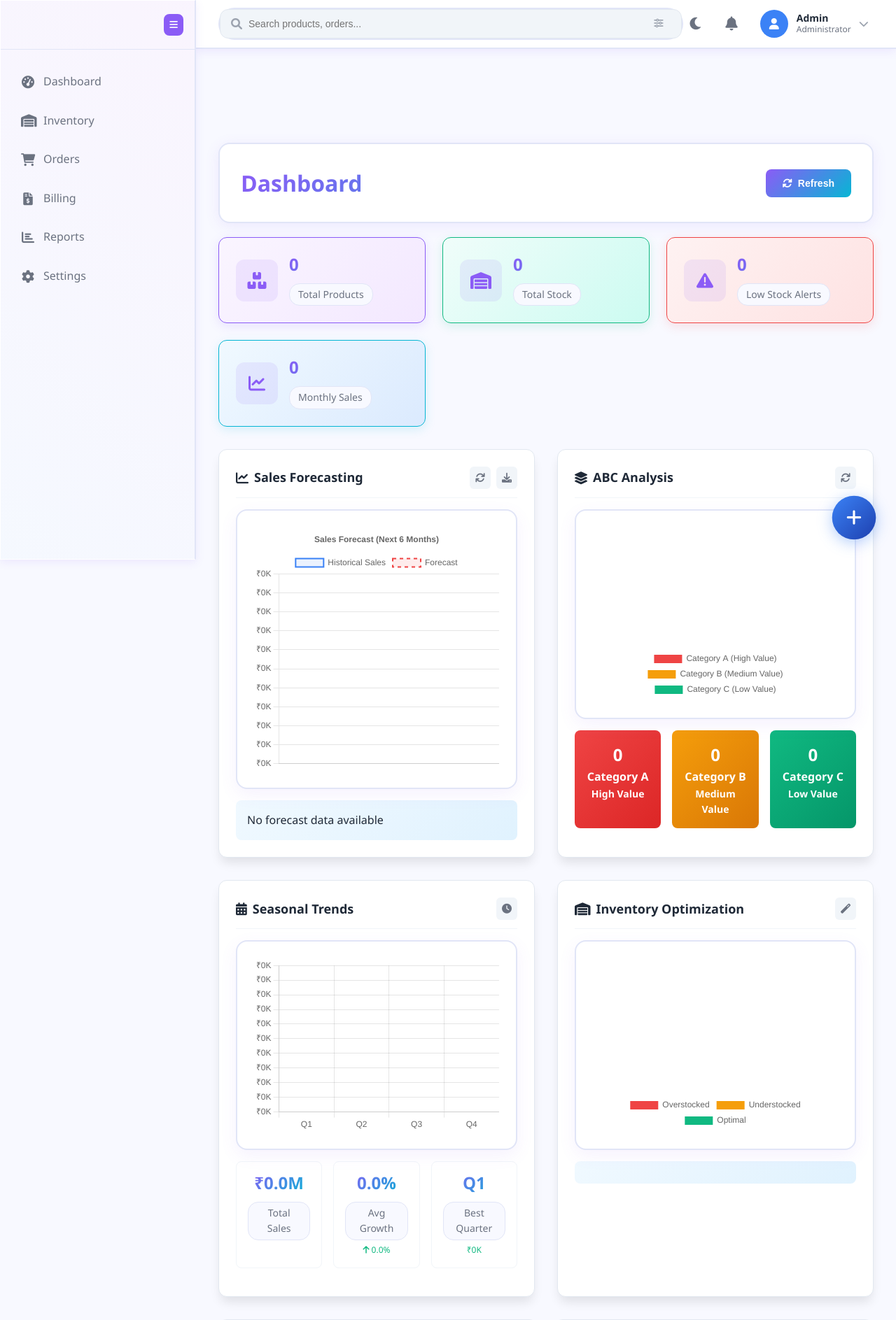
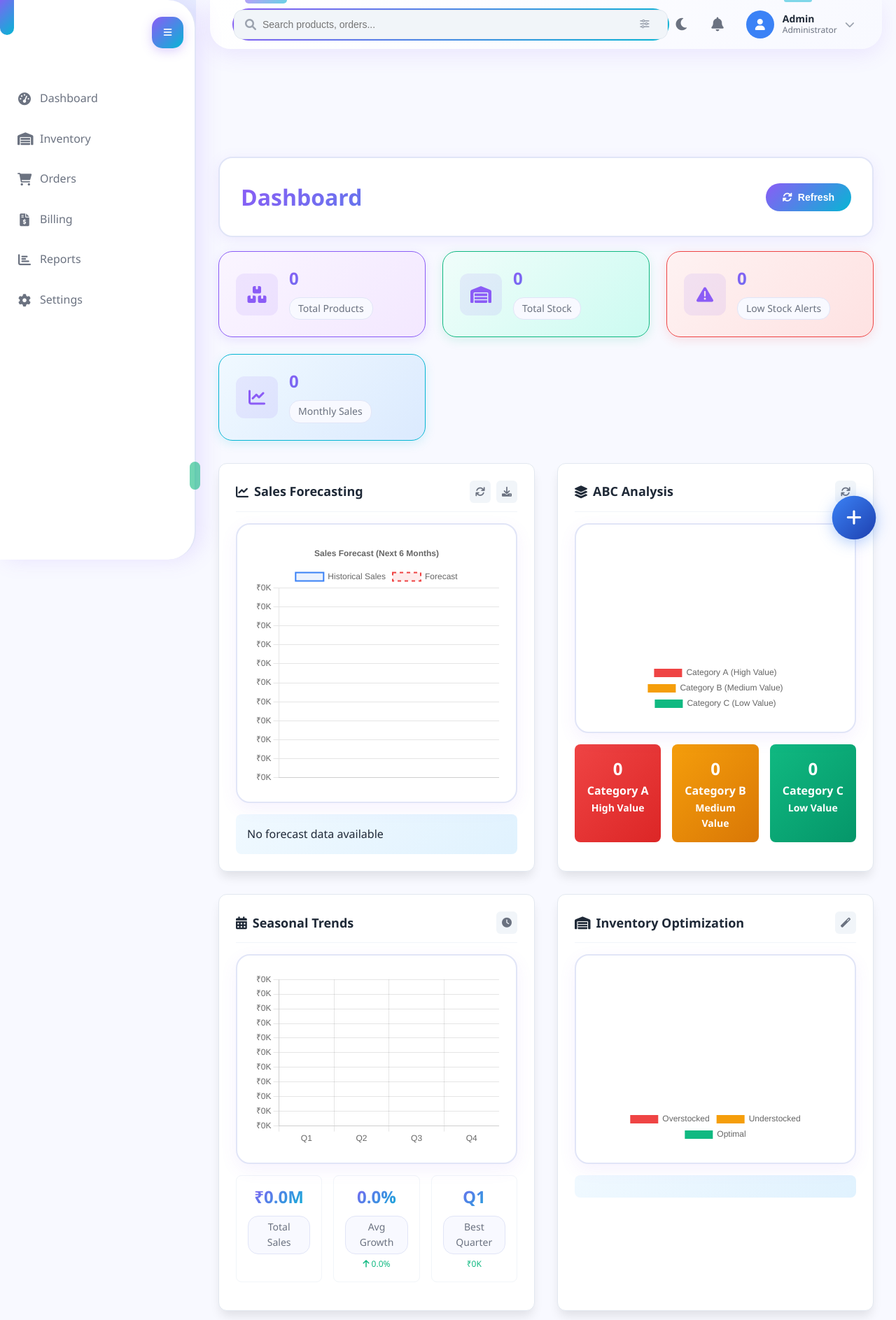
Before and after one commit to princetech89/Stockmanager, a Flask app: page /dashboard in a window 1280 px wide. Shown: the top 1887 px of the page at 70% size. Run offline with Flask 3, Linux system fonts and the light colour scheme; data that the repository does not hold is empty; some libraries are stand-ins or nearby versions.

Commit message:
Update interface design to use organic floating elements
Refactors CSS to implement a new organic design for the sidebar, header, and side panel, including gradient backgrounds, rounded borders, and subtle box shadows.

Replit-Commit-Author: Agent
Replit-Commit-Session-Id: fb2384cb-21e9-476c-bb34-f5e8d4cd0890
Replit-Commit-Checkpoint-Type: full_checkpoint
Replit-Commit-Screenshot-Url: https://storage.googleapis.com/screenshot-production-us-central1/8bf2b591-8a4b-4a07-9400-866cbd546c35/fb2384cb-21e9-476c-bb34-f5e8d4cd0890/TbtmiOy

```diff
--- a/static/css/solid-theme.css
+++ b/static/css/solid-theme.css
@@ -23,16 +23,17 @@
     display: none;
 }
 
-/* Solid Sidebar */
+/* Modern Organic Sidebar */
 .sidebar {
-    background: var(--solid-bg-primary);
-    border-right: 2px solid var(--solid-border);
-    border-radius: 0;
-    box-shadow: var(--solid-shadow);
+    background: linear-gradient(145deg, var(--solid-bg-primary), var(--solid-bg-secondary));
+    border: none;
+    border-radius: 0 40px 40px 0;
+    box-shadow: 8px 0 30px rgba(139, 92, 246, 0.15);
     backdrop-filter: none;
     -webkit-backdrop-filter: none;
     z-index: 1000;
     position: relative;
+    overflow: visible;
 }
 
 .sidebar-header .logo {
@@ -59,16 +60,17 @@
     backdrop-filter: none;
 }
 
-/* Solid Topbar */
+/* Floating Organic Header */
 .topbar {
-    background: var(--solid-bg-primary);
-    border-bottom: 2px solid var(--solid-border);
-    border-radius: 0;
-    box-shadow: var(--solid-shadow);
+    background: linear-gradient(135deg, var(--solid-bg-primary), var(--solid-bg-secondary));
+    border: none;
+    border-radius: 0 0 30px 30px;
+    box-shadow: 0 8px 30px rgba(139, 92, 246, 0.12);
     backdrop-filter: none;
     -webkit-backdrop-filter: none;
     z-index: 999;
     position: relative;
+    margin: 0 20px 20px 20px;
 }
 
 .search-box {
@@ -713,3 +716,194 @@ body {
         border-top: 2px solid var(--solid-border) !important;
     }
 }
+
+/* Additional Organic Design Elements */
+
+/* Floating Sidebar with Organic Shape */
+.sidebar::before {
+    content: '';
+    position: absolute;
+    top: -10px;
+    right: -10px;
+    width: 20px;
+    height: 60px;
+    background: var(--gradient-1);
+    border-radius: 15px;
+    opacity: 0.7;
+}
+
+.sidebar::after {
+    content: '';
+    position: absolute;
+    bottom: 100px;
+    right: -8px;
+    width: 15px;
+    height: 40px;
+    background: var(--accent-success);
+    border-radius: 10px;
+    opacity: 0.6;
+}
+
+/* Organic Navigation Links */
+.nav-link {
+    border-radius: 20px 40px 40px 20px;
+    margin: 6px 8px;
+    background: transparent;
+    position: relative;
+    overflow: hidden;
+}
+
+.nav-link::before {
+    content: '';
+    position: absolute;
+    left: 0;
+    top: 0;
+    width: 4px;
+    height: 100%;
+    background: var(--accent-primary);
+    border-radius: 0 10px 10px 0;
+    transform: scaleY(0);
+    transition: transform 0.3s ease;
+}
+
+.nav-link.active::before {
+    transform: scaleY(1);
+}
+
+.nav-link:hover::before {
+    transform: scaleY(0.7);
+    background: var(--accent-secondary);
+}
+
+/* Floating Header Design */
+.topbar {
+    position: relative;
+    overflow: visible;
+}
+
+.topbar::before {
+    content: '';
+    position: absolute;
+    top: -5px;
+    left: 50px;
+    width: 60px;
+    height: 10px;
+    background: var(--gradient-1);
+    border-radius: 50px;
+    opacity: 0.6;
+}
+
+.topbar::after {
+    content: '';
+    position: absolute;
+    top: -3px;
+    right: 100px;
+    width: 40px;
+    height: 6px;
+    background: var(--accent-info);
+    border-radius: 50px;
+    opacity: 0.5;
+}
+
+/* Organic Side Panel Design */
+.side-panel-header {
+    background: var(--gradient-1) !important;
+    color: white !important;
+    border-radius: 25px 25px 0 0 !important;
+    border-bottom: none !important;
+    position: relative !important;
+}
+
+.side-panel-header::after {
+    content: '';
+    position: absolute;
+    bottom: -10px;
+    left: 50%;
+    transform: translateX(-50%);
+    width: 60px;
+    height: 20px;
+    background: var(--gradient-1);
+    border-radius: 0 0 30px 30px;
+    opacity: 0.7;
+}
+
+.side-panel-title {
+    color: white !important;
+    text-shadow: 0 2px 4px rgba(0,0,0,0.2) !important;
+}
+
+.side-panel-close {
+    background: rgba(255, 255, 255, 0.2) !important;
+    border: 2px solid rgba(255, 255, 255, 0.3) !important;
+    color: white !important;
+    backdrop-filter: blur(10px) !important;
+}
+
+.side-panel-close:hover {
+    background: var(--accent-danger) !important;
+    border-color: var(--accent-danger) !important;
+    transform: scale(1.1) !important;
+}
+
+/* Organic Buttons and Controls */
+.sidebar-toggle {
+    background: var(--gradient-1) !important;
+    border: none !important;
+    border-radius: 15px !important;
+    width: 45px !important;
+    height: 45px !important;
+    color: white !important;
+    box-shadow: 0 4px 15px rgba(139, 92, 246, 0.3) !important;
+    transition: all 0.3s ease !important;
+}
+
+.sidebar-toggle:hover {
+    transform: scale(1.1) rotate(90deg) !important;
+    box-shadow: 0 6px 20px rgba(139, 92, 246, 0.4) !important;
+}
+
+/* Clean Sidebar Header */
+.sidebar-header {
+    background: linear-gradient(135deg, var(--gradient-1), var(--gradient-2)) !important;
+    border-radius: 0 40px 20px 0 !important;
+    border-bottom: none !important;
+    padding: 1.5rem 1rem !important;
+    position: relative !important;
+}
+
+/* Search Box Organic Design */
+.search-box {
+    border-radius: 30px !important;
+    border: 2px solid transparent !important;
+    background: linear-gradient(white, white) padding-box, var(--gradient-1) border-box !important;
+}
+
+/* Remove All Square Frames */
+.metric-card,
+.chart-container,
+.data-table,
+.section-card,
+.page-header,
+.btn {
+    border-radius: 20px !important;
+}
+
+/* Mobile Organic Adjustments */
+@media (max-width: 768px) {
+    .sidebar {
+        border-radius: 0 25px 25px 0;
+    }
+
+    .topbar {
+        margin: 0 10px 10px 10px;
+        border-radius: 0 0 20px 20px;
+    }
+
+    .side-panel {
+        top: 10px !important;
+        right: 10px !important;
+        width: calc(100vw - 20px) !important;
+        height: calc(100vh - 20px) !important;
+        border-radius: 20px !important;
+    }
+}
```
Also changed, not shown: other parts of static/css/solid-theme.css (+12 -11 lines), 1 other file.
